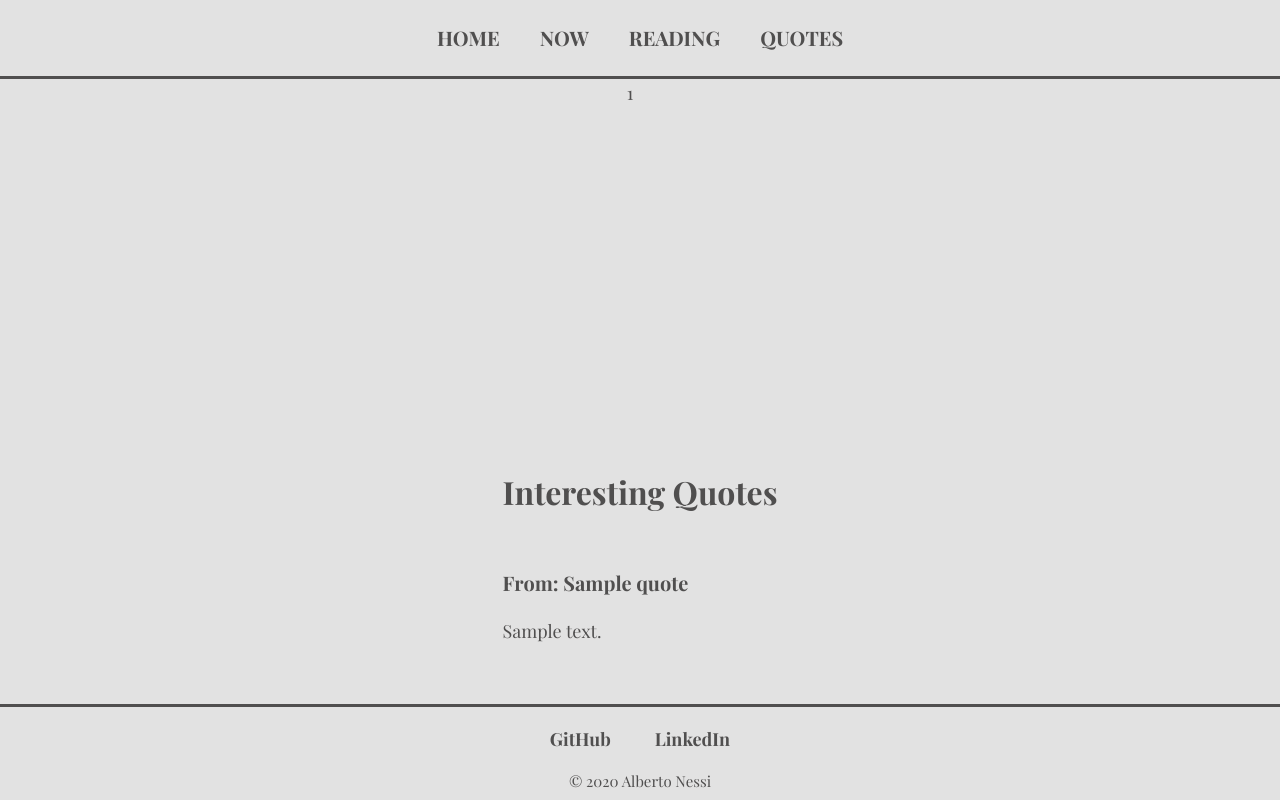
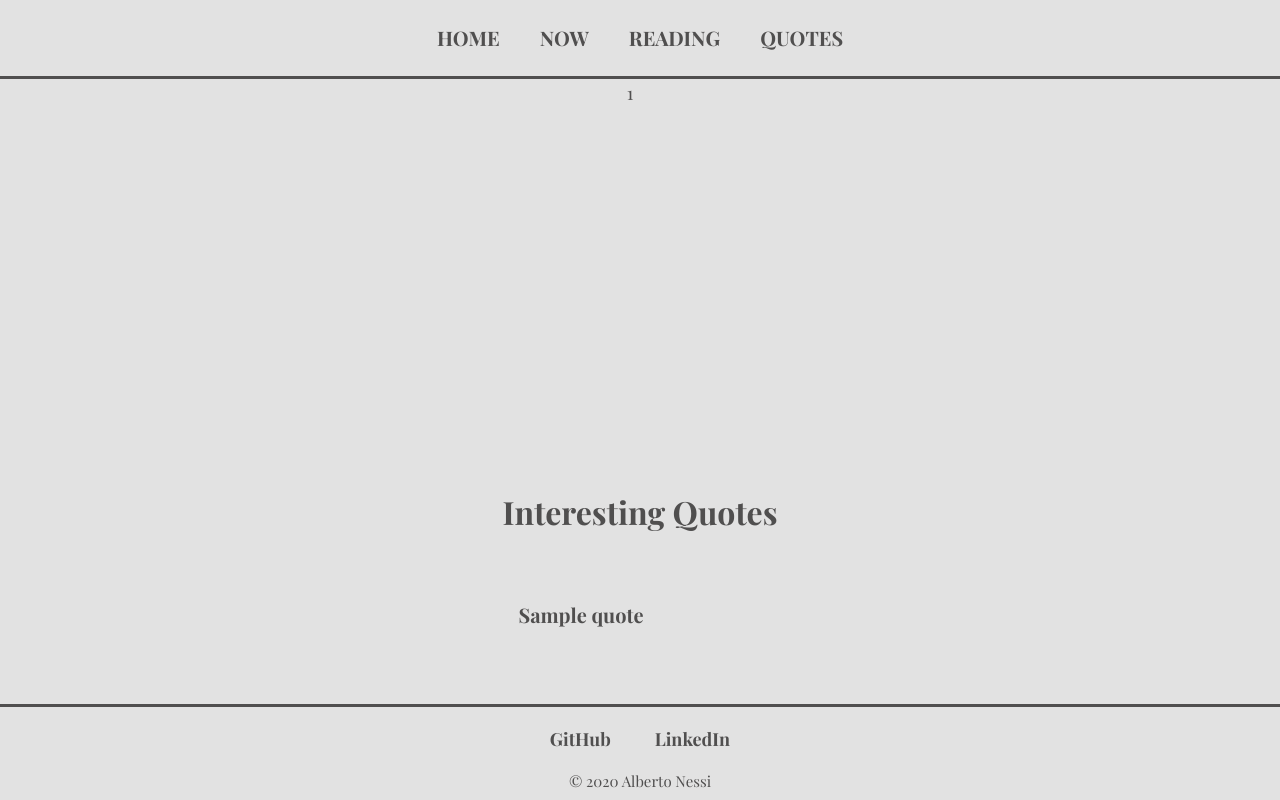
Before and after one commit to AlbertoNessi/myblog, a Django app: template blog/templates/blog/quotes.html in a window 1280 px wide. Run offline with Django 5.2, Linux system fonts and the light colour scheme; tables that the repository leaves empty hold one stand-in row (values such as "Sample post"); the template is opened without the code that fills it: values that come from a table or form of the project are taken from there, most other values are stand-ins (such as "Sample title", 1, 10 or a date in 2020); some web fonts are replaced.

Commit message:
Collapsable quotes containers

```diff
--- a/blog/static/blog/css/style.css
+++ b/blog/static/blog/css/style.css
@@ -1,7 +1,8 @@
 :root {
 	--bg: #1D1D1D;     /* background */
 	--fg: #FFD943;     /* text */
-	--link: var(--fg); /* links same as text */
+	--link: var(--fg);   /* links same as text */
+	--header-height: 100px;
 }
 
 :root {
@@ -205,19 +206,64 @@ a:hover {
 .quotes-list {
   list-style: none;
   padding-left: 0;
+  padding: 12px 0;
 }
 
 .quotes-list li {
-  margin-bottom: 1rem;
+  margin-bottom: 0.5rem;
 }
 
 .quote_section {
-	margin-top: 50px;
+	margin-top: 16px;
+	scroll-margin-top: var(--header-height);
 }
 
 .quote_title {
 	font-weight: bold;
 	font-size: 20px;
+}
+
+.quote_item {
+	border-radius: 8px;
+	padding: 12px 16px;
+	cursor: pointer;
+	transition: background-color 150ms ease;
+}
+
+.quote_item:hover {
+	background-color: rgba(0, 0, 0, 0.1);
+}
+
+.quote_item summary {
+	list-style: none;
+	cursor: pointer;
+	display: flex;
+	align-items: center;
+	justify-content: space-between;
+	gap: 12px;
+}
+
+.quote_item summary::-webkit-details-marker {
+	display: none;
+}
+
+.quote_item summary::after {
+	content: "+";
+	font-weight: normal;
+	opacity: 0;
+	transition: opacity 150ms ease;
+}
+
+.quote_item:hover summary::after {
+	opacity: 1;
+}
+
+.quote_item[open] summary::after {
+	content: "−";
+}
+
+.quote_body {
+	margin-top: 12px;
 }
 
 a {
--- a/blog/templates/blog/quotes.html
+++ b/blog/templates/blog/quotes.html
@@ -36,13 +36,30 @@
 		<ul class="quotes-list">
 			{% for quote in quotesDesc %}
 				<li class="quote_section" id="quote_{{ quote.id }}">
-					<p class="quote_title">
-						From: <a href="{{ quote.link }}" target="_blank">{{ quote.title }}</a>
-					</p>
-					{{ quote.text|safe }}
+					<details class="quote_item js-quote-item">
+						<summary class="quote_title">
+							<a href="{{ quote.link }}" target="_blank">{{ quote.title }}</a>
+						</summary>
+						<div class="quote_body">
+							{{ quote.text|safe }}
+						</div>
+					</details>
 				</li>
 			{% endfor %}
 		</ul>
 	</main>
 
+	<script>
+		document.querySelectorAll('.js-quote-item').forEach((item) => {
+			item.addEventListener('click', (event) => {
+				const isLink = event.target.closest('a');
+				if (isLink) {
+					return;
+				}
+				event.preventDefault();
+				item.open = !item.open;
+			});
+		});
+	</script>
+
 {% endblock %}
```
